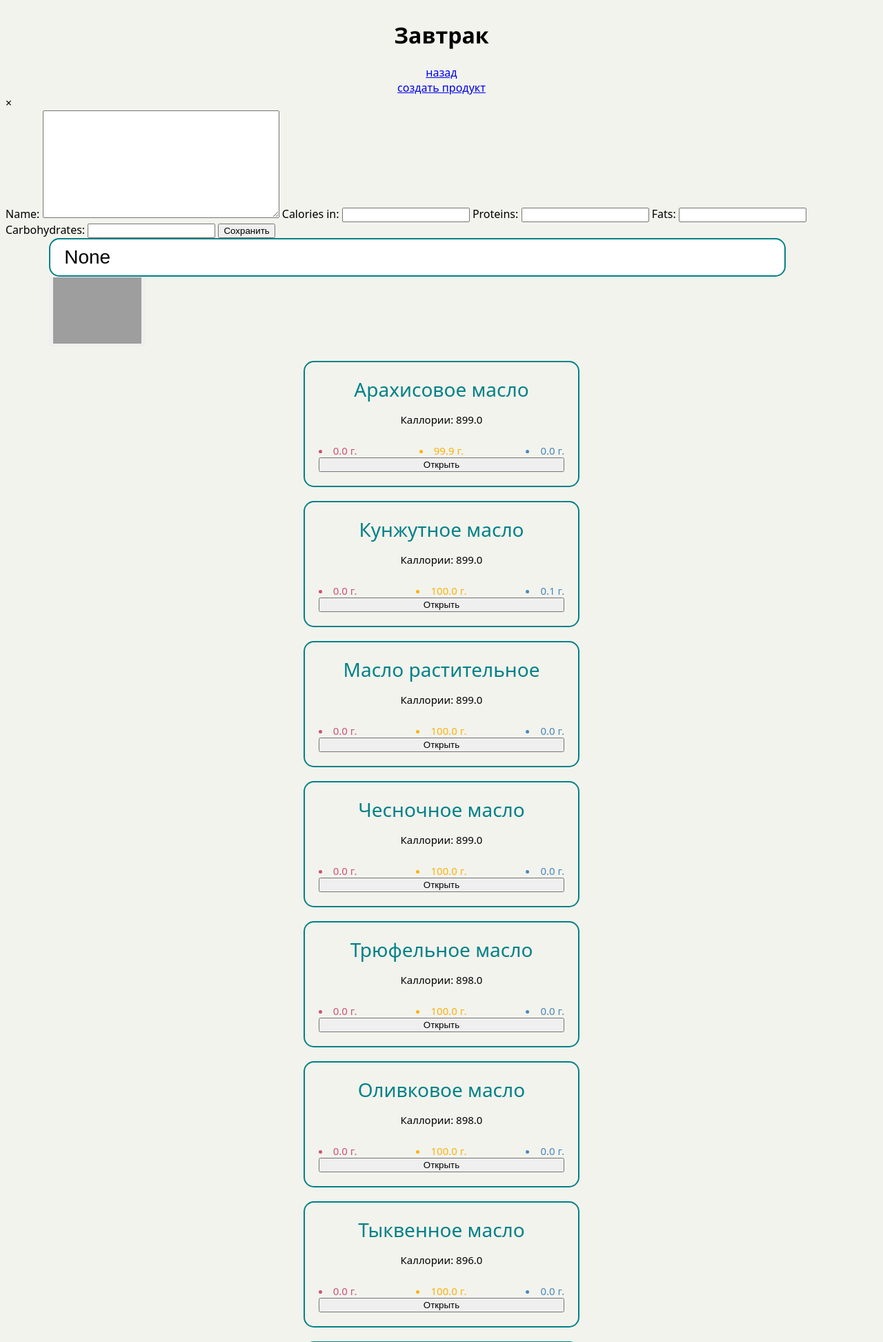
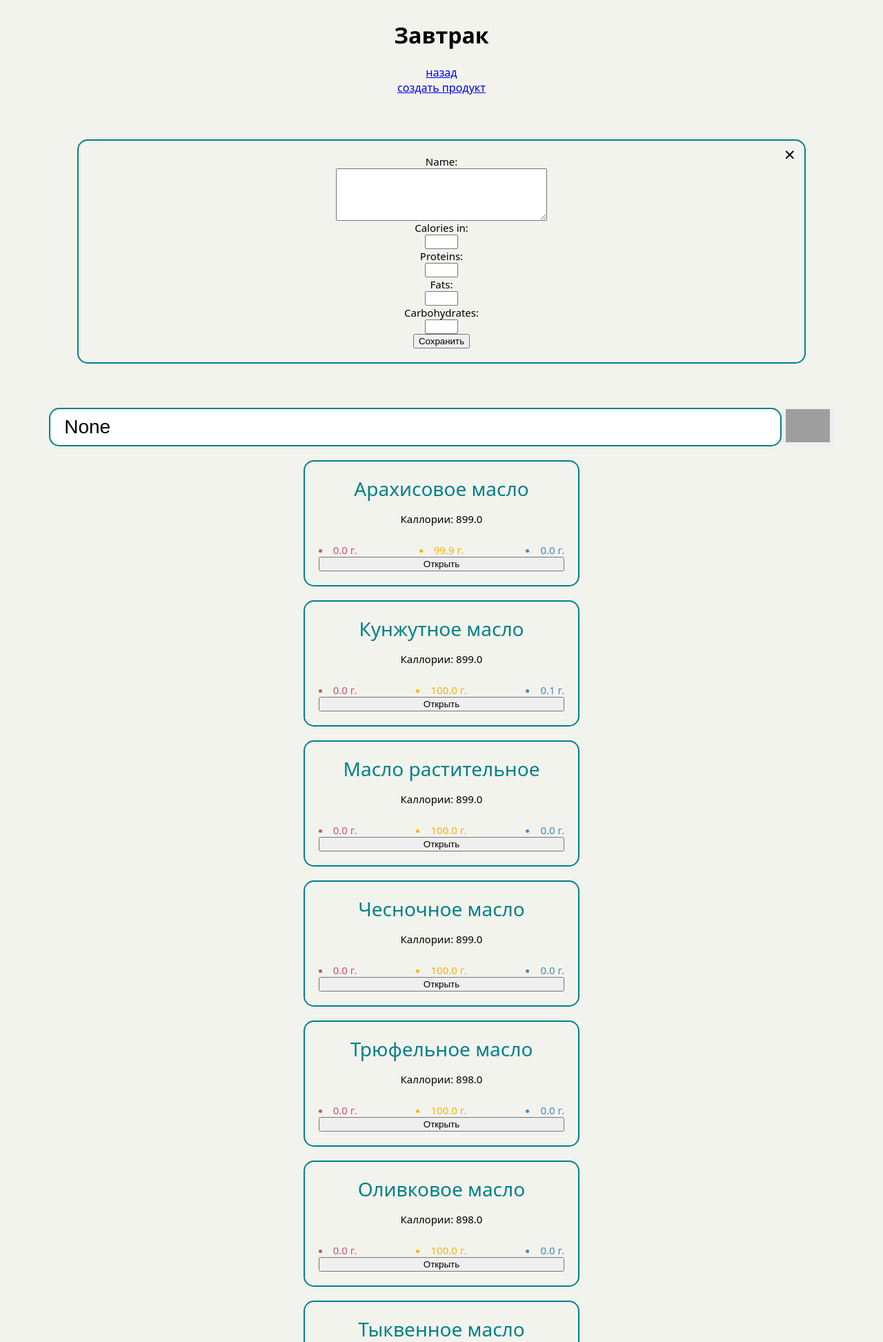
Before and after one commit to nikolayshumik/caloriesappweb, a Django app: page /breakfast/ in a window 1280 px wide. Shown: the top 1945 px of the page at 69% size. Run offline with Django 4.2, Linux system fonts and the light colour scheme; data comes from the database, SQL or seed files in the repository; both versions use the stored data as it was after the commit; some web fonts are replaced; grey boxes are pictures that could not be loaded.

Commit message:
добавление своего товара

```diff
--- a/appflut/webflut/static/css/Calories Page/calories400.css
+++ b/appflut/webflut/static/css/Calories Page/calories.css
@@ -47,7 +47,7 @@ body {
   margin-top: 20px;
   background-color: rgb(4, 177, 211);
   color: white;
-  padding-top: 5px;
+  padding: 15px;
 }
 .block .nutrition-div {
   font-size: 18px;
@@ -61,7 +61,6 @@ body {
   padding: 5px;
 }
 .container > * {
-  background-color: rgba(255, 255, 255, 0.8);
   text-align: center;
 }
 
@@ -136,4 +135,4 @@ body {
 
 .clickable {
   cursor: pointer;
-}/*# sourceMappingURL=calories400.css.map */
+}/*# sourceMappingURL=calories.css.map */
--- a/appflut/webflut/static/css/Calories Page/calories400.scss
+++ b/appflut/webflut/static/css/Calories Page/calories.scss
@@ -53,7 +53,7 @@ body{
     margin-top: 20px;
     background-color: $blue_color;
     color: $white_color;
-    padding-top: 5px;
+    padding: 15px;
     .nutrition-div{
         //background-color: $white_color;
         font-size: $font_med_text;
@@ -66,7 +66,6 @@ body{
     grid-template-columns: 1fr 1fr 1fr;
     padding: 5px;
   >*{
-    background-color: rgba(255, 255, 255, 0.8);
     text-align: center;
   }
   }
--- a/appflut/webflut/static/css/Eatings Pages/Eatings.css
+++ b/appflut/webflut/static/css/Eatings Pages/Eatings.css
@@ -23,6 +23,8 @@ body {
 .search {
   width: 90%;
   margin: auto;
+  display: flex;
+  justify-content: center;
 }
 .search input {
   width: 90%;
@@ -30,6 +32,9 @@ body {
   border-radius: 15px;
   font-size: 28px;
   border: 2px solid #008187;
+}
+.search img {
+  width: 10vw;
 }
 .search button {
   border: none;
@@ -88,4 +93,86 @@ body {
 }
 .product-row li {
   list-style-position: inside;
+}
+
+.modal2 {
+  display: none;
+  position: fixed;
+  z-index: 1;
+  padding-top: 100px;
+  left: 0;
+  top: 0;
+  width: 100%;
+  height: 100%;
+  overflow: auto;
+  background-color: rgb(0, 0, 0);
+  background-color: rgba(0, 0, 0, 0.4);
+}
+
+.modal-content2 {
+  background-color: #fefefe;
+  margin: auto;
+  padding: 20px;
+  border: 1px solid #888;
+  width: 80%;
+}
+
+.close2 {
+  color: #aaaaaa;
+  float: right;
+  font-size: 28px;
+  font-weight: bold;
+}
+
+.close2:hover,
+.close2:focus {
+  color: #000;
+  text-decoration: none;
+  cursor: pointer;
+}
+
+.row-up {
+  display: flex;
+  flex-direction: row;
+  align-items: center;
+  justify-content: space-between;
+}
+
+#modal {
+  margin: 5vw;
+  padding: 20px;
+  width: 80%;
+  border-radius: 15px;
+  border: 2px solid #008187;
+  font-size: 15px;
+  position: relative;
+}
+#modal .close {
+  position: absolute;
+  right: 1vw;
+  top: 0;
+  font-size: 28px;
+}
+#modal .modal-content {
+  display: flex;
+  flex-direction: column;
+  justify-content: center;
+}
+#modal .modal-content form {
+  display: flex;
+  flex-direction: column;
+  align-items: center;
+}
+#modal .modal-content textarea {
+  width: 300px;
+  height: 70px;
+}
+#modal .modal-content input {
+  width: 40px;
+}
+
+@media (min-width: 769px) {
+  .search img {
+    width: 5vw;
+  }
 }/*# sourceMappingURL=eatings.css.map */
--- a/appflut/webflut/static/css/Eatings Pages/eatings.scss
+++ b/appflut/webflut/static/css/Eatings Pages/eatings.scss
@@ -38,7 +38,8 @@ body {
 .search {
     width: 90%;
     margin: auto;
-
+    display: flex;
+    justify-content: center;
     input {
         width: 90%;
         padding: 10px 20px;
@@ -46,15 +47,15 @@ body {
         font-size: $font_main_text;
         border: 2px solid $blue_color;
     }
-
+    img{
+        width: 10vw;
+    }
     button {
         border: none;
     }
 }
 
-.product-container {}
-
-.product-item {
+.product-item{
     display: flex;
     flex-direction: column;
     justify-content: center;
@@ -78,10 +79,12 @@ body {
         display: flex;
         flex-direction: column;
         text-align: center;
-        .close2{
+
+        .close2 {
             font-size: $font_main_text;
             color: $blue_color;
         }
+
         form {
             display: flex;
             flex-direction: column;
@@ -104,14 +107,99 @@ body {
     }
 
 }
-
+//стилизация добавления продукта
 .product-row {
     margin-top: 10px;
     display: flex;
     flex-direction: row;
     justify-content: space-between;
 
-    li{
+    li {
         list-style-position: inside;
     }
 }
+
+.modal2 {
+    display: none;
+    position: fixed;
+    z-index: 1;
+    padding-top: 100px;
+    left: 0;
+    top: 0;
+    width: 100%;
+    height: 100%;
+    overflow: auto;
+    background-color: rgb(0, 0, 0);
+    background-color: rgba(0, 0, 0, 0.4);
+}
+
+.modal-content2 {
+    background-color: #fefefe;
+    margin: auto;
+    padding: 20px;
+    border: 1px solid #888;
+    width: 80%;
+}
+
+.close2 {
+    color: #aaaaaa;
+    float: right;
+    font-size: 28px;
+    font-weight: bold;
+}
+
+.close2:hover,
+.close2:focus {
+    color: #000;
+    text-decoration: none;
+    cursor: pointer;
+}
+
+.row-up {
+    display: flex;
+    flex-direction: row;
+    align-items: center;
+    justify-content: space-between;
+}
+////////////////
+/// стилизация добавления своего продукта
+#modal{
+    margin: 5vw;
+    padding: 20px;
+    width: 80%;
+    border-radius: $border_radius;
+    border: 2px solid $blue_color;
+    font-size: $font_ps_text;
+    position: relative;
+    .close{
+        position: absolute;
+        right: 1vw;
+        top: 0;
+        font-size: $font_main_text;
+    }
+    .modal-content{
+        display: flex;
+        flex-direction: column;
+        justify-content: center;
+        form{
+            display: flex;
+            flex-direction: column;
+            align-items: center;
+        }
+        textarea{
+            width: 300px;
+            height: 70px;
+        }
+        input{
+            width: 40px;
+        }
+    }
+
+}
+@media (min-width: 769px) {
+    .search {
+        img{
+            width: 5vw;
+        }
+    }
+  }
--- a/appflut/webflut/static/css/Profile Page/profile400.css
+++ b/appflut/webflut/static/css/Profile Page/profile.css
@@ -48,4 +48,4 @@ textarea {
   img {
     width: 6vw;
   }
-}/*# sourceMappingURL=profile400.css.map */
+}/*# sourceMappingURL=profile.css.map */
--- a/appflut/webflut/templates/calories_and_bjy.html
+++ b/appflut/webflut/templates/calories_and_bjy.html
@@ -5,7 +5,7 @@
     <title>Калории</title>
     <meta name="viewport" charset="UTF-8" content="width=device-width, initial-scale=1">
     <!--Медиа запросы, адаптив-->
-    <link href="{% static 'css/Calories Page/calories400.css' %}" rel="stylesheet" />
+    <link href="{% static 'css/Calories Page/calories.css' %}" rel="stylesheet" />
     <!--Подключение шрифтов-->
     <link rel="preconnect" href="https://fonts.googleapis.com">
     <link rel="preconnect" href="https://fonts.gstatic.com" crossorigin>
--- a/appflut/webflut/templates/eatingbase.html
+++ b/appflut/webflut/templates/eatingbase.html
@@ -34,7 +34,7 @@
   <!--Поиск продуктов-->
   <form action="" class="search" method="GET">
     <input type="text" name="search" placeholder="Search by name" value="{{ search_query }}">
-    <button type="submit"><img src="{% static 'accets/поиск.png' %}" style="width: 10vw;" /></button>
+    <button type="submit"><img src="{% static 'accets/поиск.png' %}"/></button>
   </form>
   <!--Поиск продуктов-->
 
```
Also changed, not shown: appflut/webflut/static/css/Calories Page/calories600.css (deleted, +0 -41 lines), appflut/webflut/static/css/Calories Page/calories600.scss (deleted, +0 -41 lines), appflut/webflut/templates/breakfast.html (+5 -44 lines), appflut/db.sqlite3, appflut/webflut/static/css/Profile Page/profile.scss (renamed from appflut/webflut/static/css/Profile Page/profile400.scss), 6 other files.
